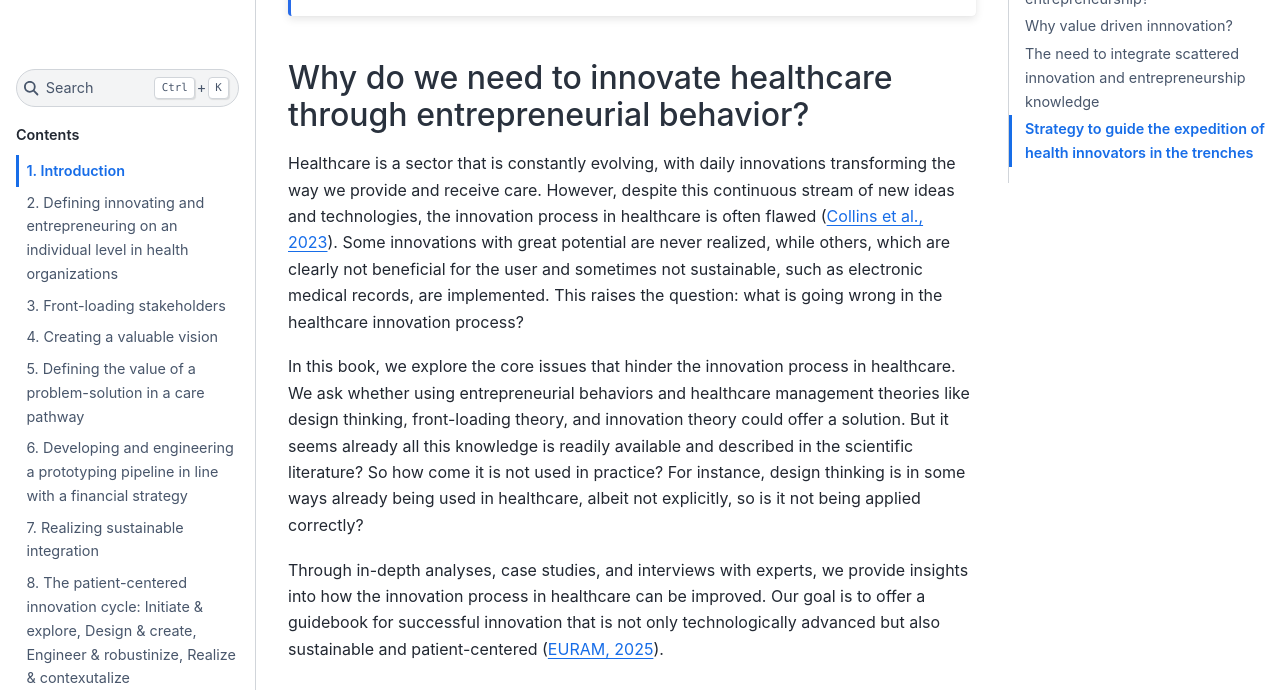
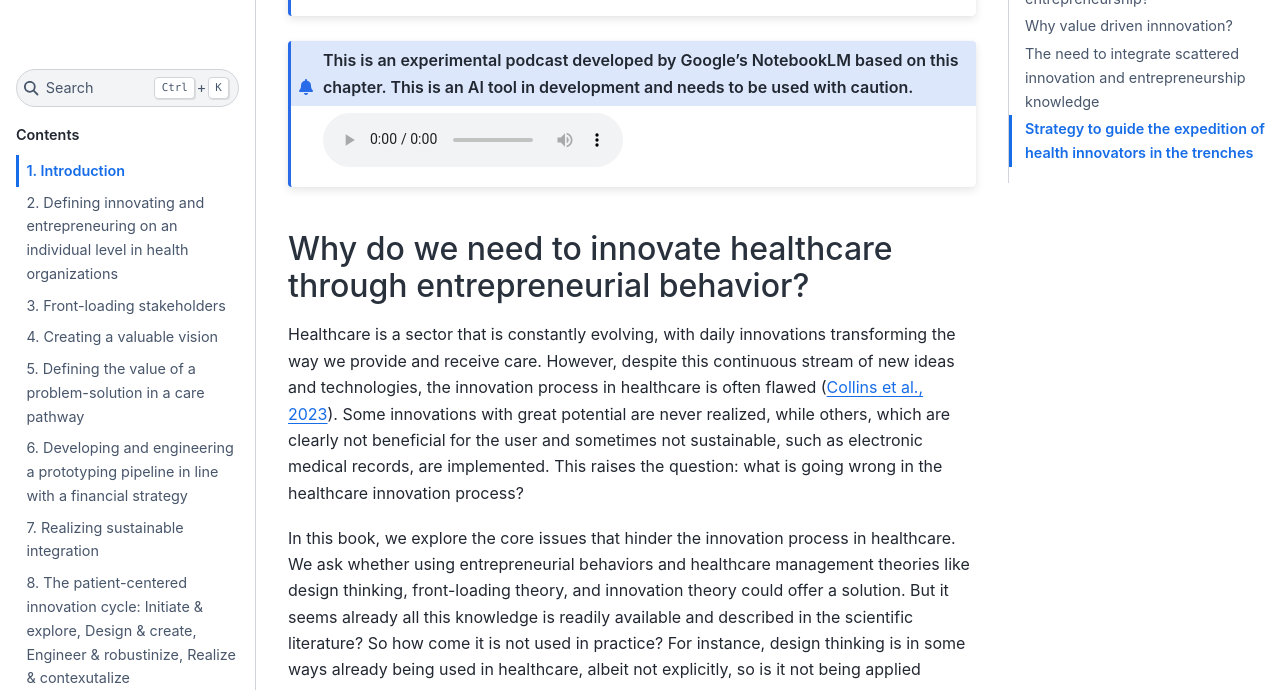
Before and after one commit to pietervandekerckhove/handbook-innovating-health, a Jupyter Book: the page built from book/chapters/02_introduction.md, in a window 1280 px wide and 900 px high, scrolled down 310 px, cut to the strip 210-900 px from the top of the window. Built offline with Jupyter Book 1.0.4 settings and Sphinx 7.4.7 and the Sphinx Book theme 1.1.4, drawn with Linux system fonts in a browser that asks for light colours; comment, search, counter and statistics services are not loaded.

Commit message:
update audio file names

`````diff
--- a/book/chapters/02_introduction.md
+++ b/book/chapters/02_introduction.md
@@ -13,7 +13,14 @@
 <iframe title="Introduction to the handbook by Google NotebookLM" allowtransparency="true" height="150" width="100%" style="border: none; min-width: min(100%, 430px);height:150px;" scrolling="no" data-name="pb-iframe-player" src="https://www.podbean.com/player-v2/?i=aarwv-18aaeed-pb&from=pb6admin&share=1&download=1&rtl=0&fonts=Arial&skin=1&font-color=auto&logo_link=episode_page&btn-skin=7" loading="lazy"></iframe>
 ````
 
+```{admonition} This is an experimental podcast developed by Google's NotebookLM based on this chapter. This is an AI tool in development and needs to be used with caution.
 
+<audio controls>
+  <source src="../audio/podcast_chapter_2.mp3" type="audio/mp3">
+  <source src="../audio/podcast_chapter_2.mp3" type="audio/mp3">
+Your browser does not support the audio element.
+</audio>
+````
 
 ## Why do we need to innovate healthcare through entrepreneurial behavior?
 Healthcare is a sector that is constantly evolving, with daily innovations transforming the way we provide and receive care. However, despite this continuous stream of new ideas and technologies, the innovation process in healthcare is often flawed ([Collins et al., 2023](#collins)). Some innovations with great potential are never realized, while others, which are clearly not beneficial for the user and sometimes not sustainable, such as electronic medical records, are implemented. This raises the question: what is going wrong in the healthcare innovation process?
`````
Also changed, not shown: 5 other files.
